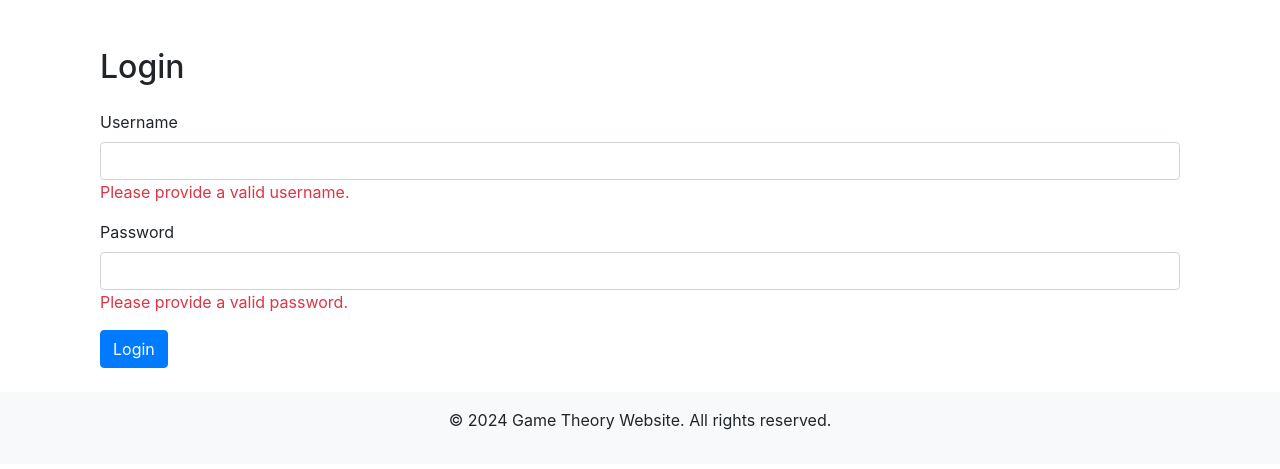
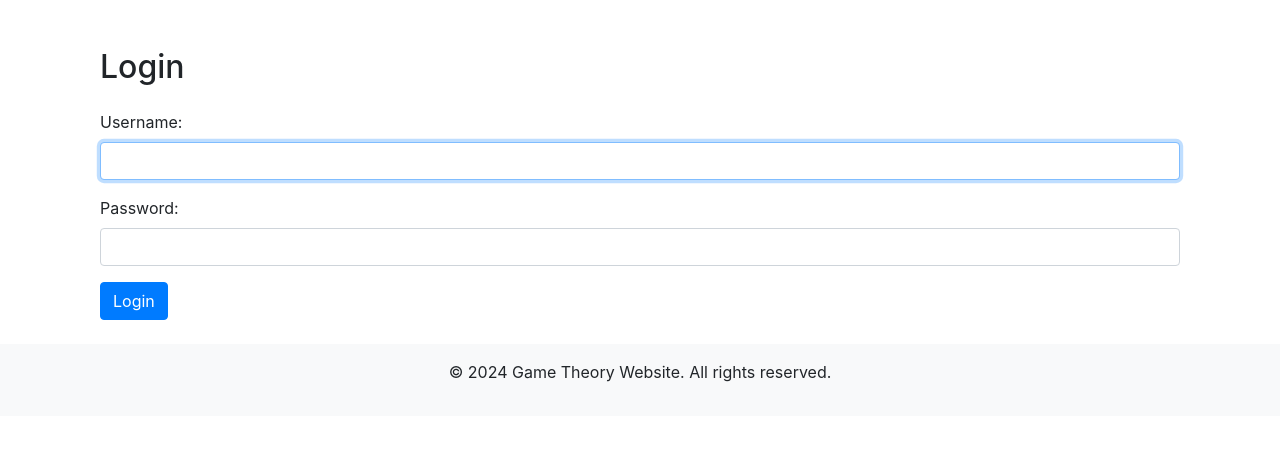
Before and after one commit to MT522/game_theory_rasta, a Django app: page /accounts/login/ in a window 1280 px wide. Shown: the part 56-525 px from the top of the page. Run offline with Django 5.2, Linux system fonts and the light colour scheme; some libraries are stand-ins or nearby versions.

Commit message:
Version 2.2

```diff
--- a/game_theory/authenticator/templates/registration/login.html
+++ b/game_theory/authenticator/templates/registration/login.html
@@ -7,19 +7,26 @@
     <h2 class="mb-4">Login</h2>
     <form method="post" class="needs-validation" novalidate>
         {% csrf_token %}
+        {% load form_tags %}
         <div class="form-group">
-            <label for="username">Username</label>
-            <input type="text" class="form-control" id="username" name="username" required>
-            <div class="text-danger">
-                Please provide a valid username.
-            </div>
+            {{ form.username.label_tag }}
+            {{ form.username|add_class:"form-control" }}
         </div>
         <div class="form-group">
-            <label for="password">Password</label>
-            <input type="password" class="form-control" id="password" name="password" required>
+            {{ form.password.label_tag }}
+            {{ form.password|add_class:"form-control" }}
+        </div>
+        <div class="form-group">
+            {% if form.non_field_errors %}
+                <ul>
+                {% for error in form.non_field_errors %}
+                    <strong><li class="text-danger">{{ error|escape }}</li></strong>
+                {% endfor %}
+                </ul>
             <div class="text-danger">
-                Please provide a valid password.
+                {{ form.username.errors.0 }}
             </div>
+            {% endif %}
         </div>
         <button type="submit" class="btn btn-primary">Login</button>
     </form>
```
